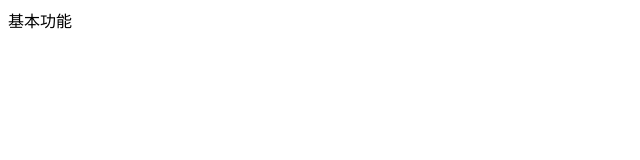
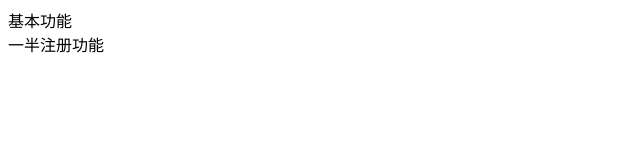
Before and after one commit to dousongting/Myfirstprojet, a plain HTML site: page index.html in a window 1280 px wide. Shown: the whole page, without its empty margins (0-640 px from the left). Drawn offline with Linux system fonts and the light colour scheme.

Commit message:
一半注册功能

```diff
--- a/index.html
+++ b/index.html
@@ -8,5 +8,8 @@
 </head>
 <body>
     基本功能
+    <div>
+        一半注册功能
+    </div>
 </body>
 </html>
```
